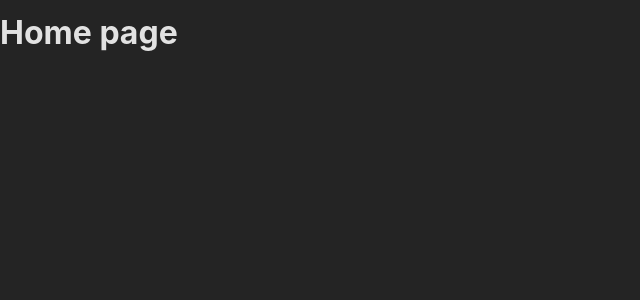
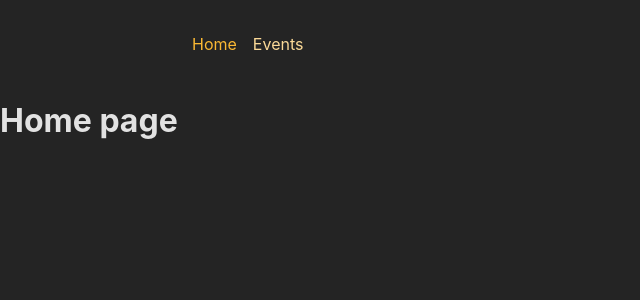
Before and after one commit to hafsasaleem27/adv-project, a React (Create React App) app in the folder frontend/: page / in a window 1280 px wide. Shown: the top 300 px of the page, without its empty margins (0-640 px from the left). Built offline with nearby package versions, Linux system fonts and the light colour scheme.

Commit message:
made links active in the nav bar

```diff
--- a/frontend/src/components/MainNavigation.js
+++ b/frontend/src/components/MainNavigation.js
@@ -1,4 +1,5 @@
-import classes from './MainNavigation.module.css';
+import { NavLink } from "react-router-dom";
+import classes from "./MainNavigation.module.css";
 
 function MainNavigation() {
   return (
@@ -6,10 +7,20 @@ function MainNavigation() {
       <nav>
         <ul className={classes.list}>
           <li>
-            <a>Home</a>
+            <NavLink
+              to="/"
+              className={({ isActive }) => (isActive ? classes.active : "")}
+            >
+              Home
+            </NavLink>
           </li>
           <li>
-            <a>Events</a>
+            <NavLink
+              to="/events"
+              className={({ isActive }) => (isActive ? classes.active : "")}
+            >
+              Events
+            </NavLink>
           </li>
         </ul>
       </nav>
```
Also changed, not shown: frontend/src/App.js (+13 -6 lines).
